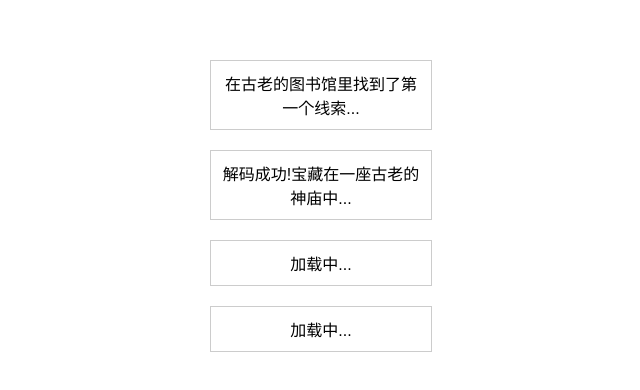
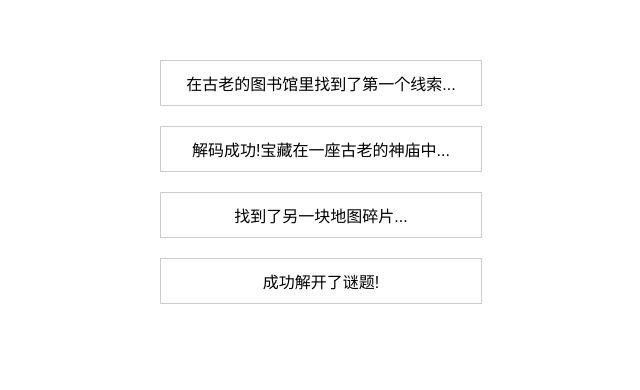
Before and after one commit to FuchengPeng/second-lab, a plain HTML site: page treasurehunt.html in a window 1280 px wide. Shown: the whole page, without its empty margins (319-959 px from the left). Drawn offline with Linux system fonts and the light colour scheme.

Commit message:
Update treasurehunt.html

```diff
--- a/treasurehunt.html
+++ b/treasurehunt.html
@@ -6,7 +6,7 @@
 <title>寻宝游戏</title>
 <style>
   body {
-    font-family: Arial, sans-serif;
+    font-family: 'Arial', sans-serif;
     text-align: center;
     margin-top: 50px;
   }
@@ -18,20 +18,28 @@
     margin-top: 20px;
   }
 
-  #clue, #location, #box, #treasure {
+  #clue, #location, #box, #treasure, #additionalClue, #puzzle, #trap, #dialogue {
     margin: 10px;
     padding: 10px;
     border: 1px solid #ccc;
-    width: 200px;
+    width: 300px;
+  }
+
+  .hidden {
+    display: none;
   }
 </style>
 </head>
 <body>
 <div id="treasurehunt">
   <div id="clue">加载中...</div>
-  <div id="location">加载中...</div>
-  <div id="box">加载中...</div>
-  <div id="treasure">加载中...</div>
+  <div id="location" class="hidden">加载中...</div>
+  <div id="box" class="hidden">加载中...</div>
+  <div id="treasure" class="hidden">加载中...</div>
+  <div id="additionalClue" class="hidden">加载中...</div>
+  <div id="puzzle" class="hidden">加载中...</div>
+  <div id="trap" class="hidden">加载中...</div>
+  <div id="dialogue" class="hidden">加载中...</div>
 </div>
 <script>
 class TreasureMap {
@@ -73,6 +81,38 @@ class TreasureMap {
       }, 1000);
     });
   }
+
+  static findAdditionalClue() {
+    return new Promise((resolve) => {
+      setTimeout(() => {
+        resolve("找到了另一块地图碎片...");
+      }, 1000);
+    });
+  }
+
+  static solvePuzzle() {
+    return new Promise((resolve) => {
+      setTimeout(() => {
+        resolve("成功解开了谜题!");
+      }, 1500);
+    });
+  }
+
+  static avoidTrap() {
+    return new Promise((resolve) => {
+      setTimeout(() => {
+        resolve("成功避开了陷阱!");
+      }, 1000);
+    });
+  }
+
+  static dialogueWithGuard() {
+    return new Promise((resolve) => {
+      setTimeout(() => {
+        resolve("成功与守护者对话并获得许可...");
+      }, 1500);
+    });
+  }
 }
 
 async function findTreasureWithAsyncAwait() {
@@ -80,10 +120,25 @@ async function findTreasureWithAsyncAwait() {
     const clue = await TreasureMap.getInitialClue();
     document.getElementById('clue').textContent = clue;
     const location = await TreasureMap.decodeAncientScript(clue);
+    document.getElementById('location').classList.remove('hidden');
     document.getElementById('location').textContent = location;
+    const additionalClue = await TreasureMap.findAdditionalClue();
+    document.getElementById('additionalClue').classList.remove('hidden');
+    document.getElementById('additionalClue').textContent = additionalClue;
+    const puzzle = await TreasureMap.solvePuzzle();
+    document.getElementById('puzzle').classList.remove('hidden');
+    document.getElementById('puzzle').textContent = puzzle;
+    const trap = await TreasureMap.avoidTrap();
+    document.getElementById('trap').classList.remove('hidden');
+    document.getElementById('trap').textContent = trap;
+    const dialogue = await TreasureMap.dialogueWithGuard();
+    document.getElementById('dialogue').classList.remove('hidden');
+    document.getElementById('dialogue').textContent = dialogue;
     const box = await TreasureMap.searchTemple(location);
+    document.getElementById('box').classList.remove('hidden');
     document.getElementById('box').textContent = box;
     const treasure = await TreasureMap.openTreasureBox();
+    document.getElementById('treasure').classList.remove('hidden');
     document.getElementById('treasure').textContent = treasure;
   } catch (error) {
     console.error("任务失败:", error);
```
